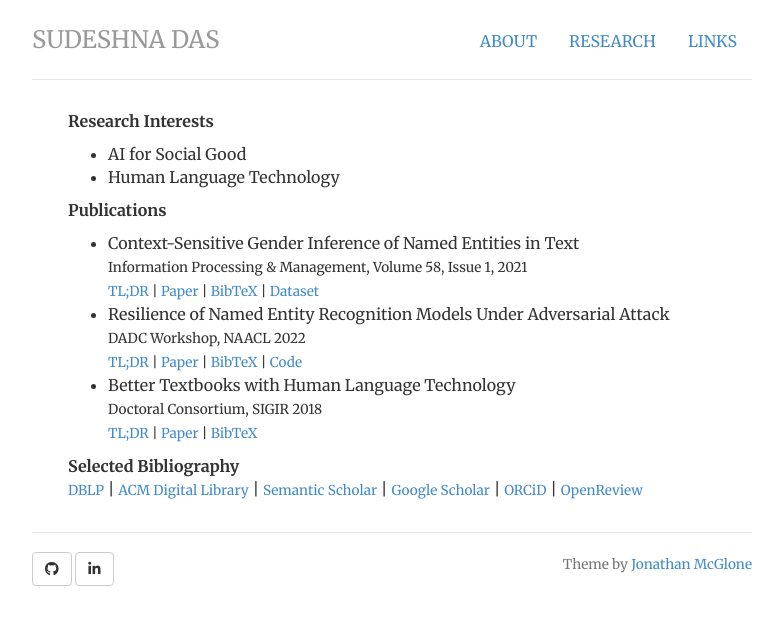
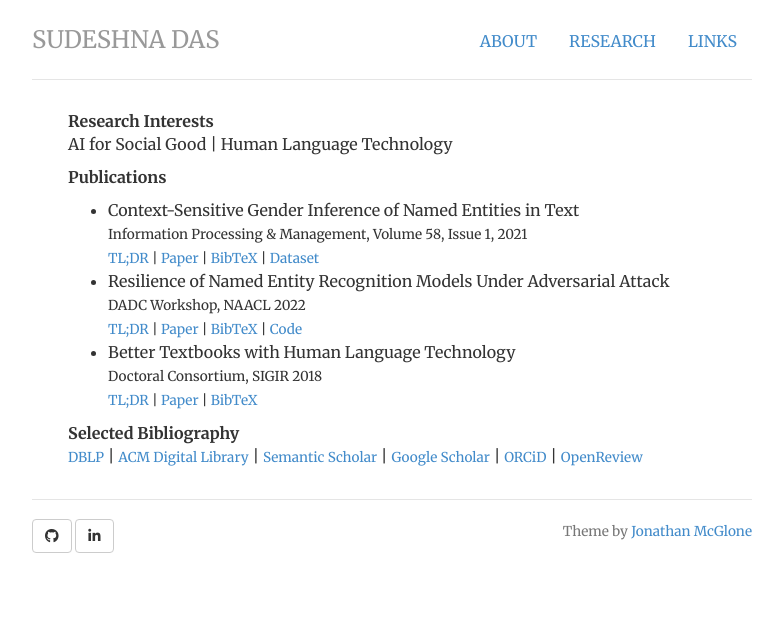
Before and after one commit to das-sudeshna/das-sudeshna.github.io, a Jekyll site: the page built from research/index.html, in a window 1280 px wide. Shown: the top 625 px of the page, without its empty margins (248-1031 px from the left). Built offline with Jekyll 4.4.1, drawn with Linux system fonts in a browser that asks for light colours; nearby versions of some CDN libraries.

Commit message:
Update index.html

```diff
--- a/research/index.html
+++ b/research/index.html
@@ -10,10 +10,7 @@ description: Research profile of Sudeshna Das, PhD candidate, IIT Kharagpur.
   <div class="cv">
 
     <p><strong>Research Interests</strong><br>
-				<ul>
-				<li>AI for Social Good</li>
-				<li>Human Language Technology</li>
-				</ul>
+	AI for Social Good | Human Language Technology
 
     <p><strong>Publications</strong><br>
 				<ul>
```
